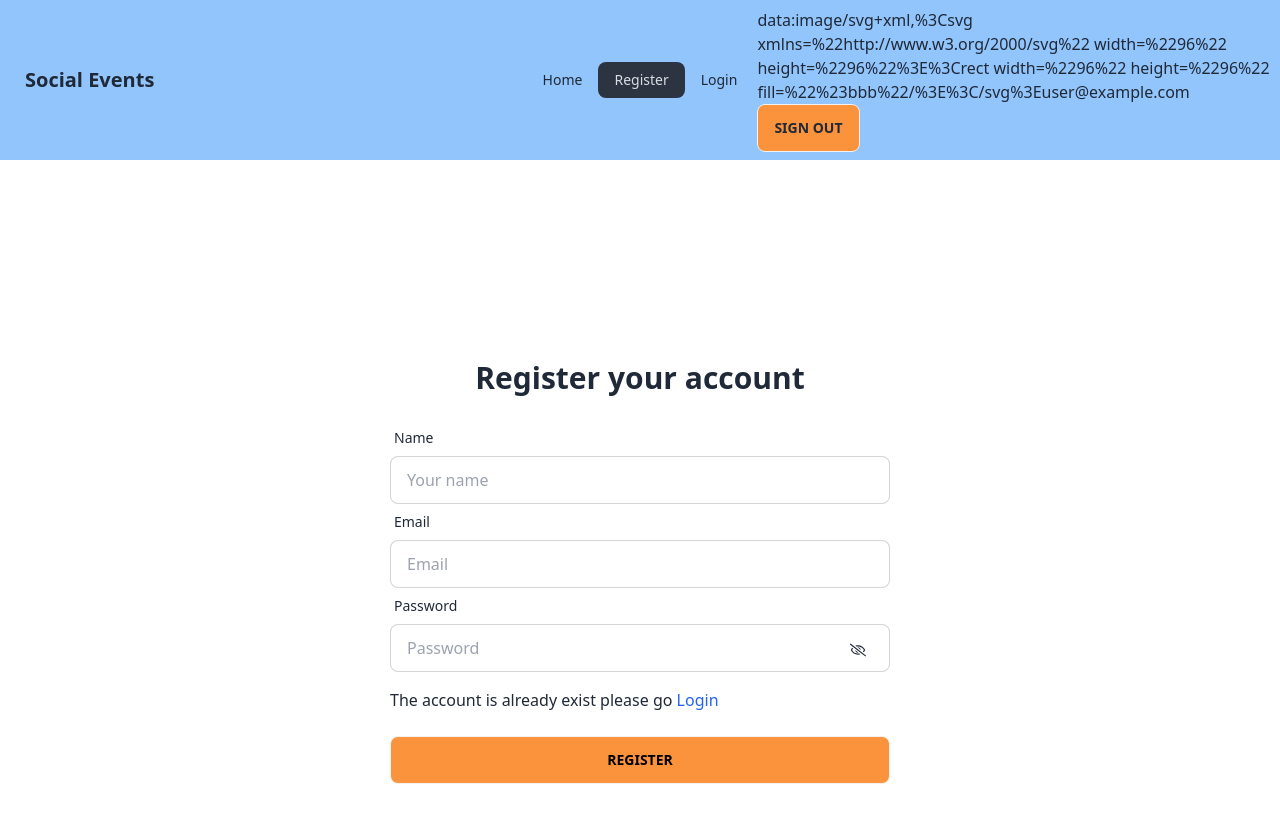
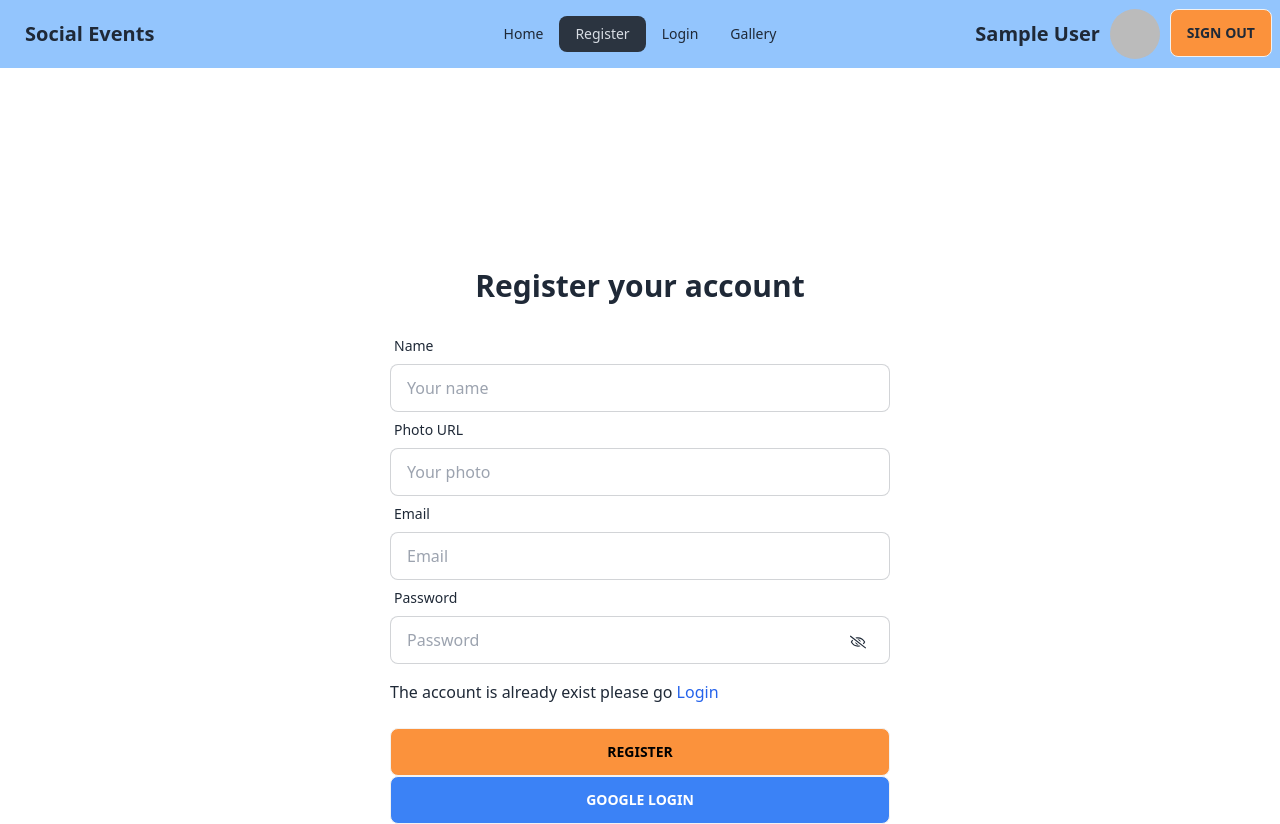
Before and after one commit to Zisan05/Event-management, a React (Vite) app: page /register in a window 1280 px wide. Shown: the top 824 px of the page. Before the commit the page ends 800 px from the top, so only its background shows below. Built offline with nearby package versions, Linux system fonts and the light colour scheme; no server answers; sample sign-in values are in the browser's storage.

Commit message:
Extra route complete, google link added

```diff
--- /dev/null
+++ b/src/componenets/ErrorPage/Errorpage.jsx
@@ -0,0 +1,11 @@
+
+
+const Errorpage = () => {
+    return (
+        <div>
+            <h1 className="text-4xl text-center mt-[300px] text-red-600 font-bold ">404-ERROR!!!</h1>
+        </div>
+    );
+};
+
+export default Errorpage;
--- /dev/null
+++ b/src/componenets/Gallery/Gallery.jsx
@@ -0,0 +1,30 @@
+import { useLoaderData } from "react-router-dom";
+import GalleryDesign from "./GalleryDesign/GalleryDesign";
+import { useState } from "react";
+
+
+const Gallery = () => {
+
+    const [datalength,setDatalength] = useState(4)
+  const item = useLoaderData();
+  console.log(item)
+
+    return (
+        <div>
+        <h1 className="text-blue-400 text-[42px] font-semibold text-center underline">Our Memories</h1>
+        <div className="grid grid-cols-1 md:grid-cols-2 lg:grid-cols-3 gap-[50px]  lg:ml-[100px]">
+            {
+                item.slice(0,datalength).map(item =><GalleryDesign key={item.id} item={item} ></GalleryDesign> )
+            }
+             </div>
+
+             <div className={datalength === item.length && 'hidden'}>
+                <button onClick={() => setDatalength(item.length)} className="text-[25px] bg-orange-400 py-[5px] px-[10px] rounded-[5px] ml-[100px]  md:ml-[330PX] lg:ml-[800px] mb-[80px] text-white">See all</button>
+             </div>
+
+
+      </div>
+    );
+};
+
+export default Gallery;
--- /dev/null
+++ b/src/componenets/Gallery/GalleryDesign/GalleryDesign.jsx
@@ -0,0 +1,13 @@
+
+
+const GalleryDesign = ({item}) => {
+
+    const {image} = item;
+    return (
+        <div>
+            <img className="w-[400px] h-[400px] " src={image} alt="" />
+        </div>
+    );
+};
+
+export default GalleryDesign;
--- a/src/componenets/Home/Home.jsx
+++ b/src/componenets/Home/Home.jsx
@@ -21,7 +21,7 @@ const Home = () => {
 
 <h1 className='font-bold text-[40px] text-center underline'>Our Promise</h1>
 <div className='flex flex-col md:flex-col lg:flex-row justify-around items-center'>
-<div className=''>
+<div>
  <h1 className="text-[20px] md:text-[30px] lg:text-[35px] text-center font-extrabold text-blue-300 mt-[30px]">Let us manage your event... </h1>
  <h1 className="text-[20px] md:text-[30px] lg:text-[35px] text-center font-extrabold text-orange-400">And its our promise to make your event that <br /> <span className="text-gray-800">much memorable that you never forget...</span> </h1>
  </div>
@@ -35,6 +35,7 @@ const Home = () => {
     {
         data.map(data => <Card key = {data.id} data = {data}></Card>)
     }
+
  </div>
  <div>
   <Review></Review>
--- a/src/componenets/Login/Login.jsx
+++ b/src/componenets/Login/Login.jsx
@@ -8,10 +8,27 @@ import { FaRegEyeSlash } from 'react-icons/fa';
 
 const Login = () => {
 
-     const {LoginUser} = useContext(AuthContext)
+     const {LoginUser,GoogleUser} = useContext(AuthContext)
      const [ErrorMsg , setErrorMsg] = useState('')
 
      const [ShowPassword, SetShowPassword] = useState(false)
+
+const handleGoogle = () =>{
+
+     GoogleUser()
+     .then(result => {
+          console.log(result.user)
+          Swal.fire(
+               'success',
+               'Successfully added your account',
+               'success'
+             )
+     })
+     .catch(error => {
+          console.log(error.message)
+          setErrorMsg("Your Email or Password is invalid please check your Email or Password")
+     })
+}
 
      const handleLogin = e =>{
 
@@ -94,6 +111,8 @@ const Login = () => {
                          </span>
 
                       <button className="btn bg-orange-400 font-bold text-black">Login</button>
+                      <button onClick={handleGoogle} className="btn bg-blue-500 font-bold text-white">Google login</button>
+
                  </div>
             </form>
      </div>
--- a/src/componenets/Navbar/Navbar.jsx
+++ b/src/componenets/Navbar/Navbar.jsx
@@ -30,6 +30,8 @@ const handleLogout = () =>{
     <li><NavLink to ={'/'}>Home</NavLink></li>
     <li><NavLink to ={'/register'}>Register</NavLink></li>
     <li><NavLink to ={'/login'}>Login</NavLink></li>
+
+    <li><NavLink to ={'/gallery'}>Gallery</NavLink></li>
     </>
     return (
         <div className="navbar bg-blue-300">
@@ -50,10 +52,10 @@ const handleLogout = () =>{
      {NavItem}
     </ul>
   </div>
-  <div className="navbar-end">
+  <div className="navbar-end ">
 
     {
-      User ? <p>{User.photoURL}{User.email}  <button className="btn bg-orange-400" onClick={handleLogout}>Sign out</button></p> :
+      User ?<div className="flex gap-[10px]"><p className="my-auto font-bold text-[20px] ">{User.displayName}</p><img className="h-[50px] w-[50px] rounded-[50%]" src={User.photoURL}></img><button className="btn bg-orange-400" onClick={handleLogout}>Sign out</button></div>  :
       <button className="btn bg-orange-400"><Link to ={'/login'}>Log in </Link></button>
     }
 
--- a/src/componenets/Provider/AuthProvider.jsx
+++ b/src/componenets/Provider/AuthProvider.jsx
@@ -1,10 +1,14 @@
-import { createUserWithEmailAndPassword, onAuthStateChanged, signInWithEmailAndPassword, signOut} from "firebase/auth";
+import { GoogleAuthProvider, createUserWithEmailAndPassword, onAuthStateChanged, signInWithEmailAndPassword, signInWithPopup, signOut, updateProfile} from "firebase/auth";
 import { createContext, useEffect, useState } from "react";
 import auth from "../../Firebase.config";
 
 export const AuthContext = createContext(null);
 
+const provider = new GoogleAuthProvider();
+
 const AuthProvider = ({children}) => {
+
+
 
   const [User,setUser] = useState({})
 
@@ -27,6 +31,19 @@ const AuthProvider = ({children}) => {
     return signOut(auth);
   }
 
+
+  const GoogleUser = (value) => {
+   return signInWithPopup(auth, provider)
+
+  }
+  const UpdateProfile = (name,photo) =>{
+    return updateProfile(auth.currentUser, {
+      displayName: name, photoURL: photo
+    })
+
+
+  }
+
   useEffect( () => {
     const unsubscribe =  onAuthStateChanged(auth , currentUser => {
          setUser(currentUser);
@@ -38,7 +55,7 @@ return () => {
 
  },[])
 
-    const AuthInfo = {User,CreateUser,LoginUser,LogoutUser,Loading}
+    const AuthInfo = {User,CreateUser,LoginUser,LogoutUser,GoogleUser ,UpdateProfile,Loading}
     return (
         <AuthContext.Provider value={AuthInfo}>
              {children}
--- a/src/componenets/Register/Register.jsx
+++ b/src/componenets/Register/Register.jsx
@@ -7,11 +7,27 @@ import { FaRegEyeSlash } from 'react-icons/fa';
 
 const Register = () => {
 
-     const {CreateUser} = useContext(AuthContext);
+     const {CreateUser,UpdateProfile,GoogleUser} = useContext(AuthContext);
 
      const [ErrorMsg , setErrorMsg] = useState('')
 
      const [ShowPassword, SetShowPassword] = useState(false)
+     const handleGoogle = () =>{
+
+          GoogleUser()
+          .then(result => {
+               console.log(result.user)
+               Swal.fire(
+                    'success',
+                    'Successfully added your account',
+                    'success'
+                  )
+          })
+          .catch(error => {
+               console.log(error.message)
+               setErrorMsg("Your Email or Password is invalid please check your Email or Password")
+          })
+     }
 
 
      const handleRegister = e =>{
@@ -22,6 +38,10 @@ const Register = () => {
 
 
      const email = e.target.email.value;
+     const name = e.target.name.value;
+     const photo = e.target.photo.value;
+
+     console.log(name,photo)
      const password = e.target.password.value;
      console.log(email,password);
      if (password.length < 6) {
@@ -38,6 +58,11 @@ const Register = () => {
      CreateUser(email,password)
      .then(result => {
           console.log(result.user)
+          UpdateProfile(name,photo)
+          .then((result)=>{
+               console.log(result)
+          })
+
           Swal.fire(
                'success',
                'Successfully added your account',
@@ -65,6 +90,17 @@ const Register = () => {
                               type="text"
                               name="name"
                               placeholder="Your name"
+                              className="input input-bordered"
+                         />
+                    </div>
+                    <div className="form-control">
+                         <label className="label">
+                              <span className="label-text">Photo URL</span>
+                         </label>
+                         <input
+                              type="text"
+                              name="photo"
+                              placeholder="Your photo"
                               className="input input-bordered"
                          />
                     </div>
@@ -113,6 +149,7 @@ const Register = () => {
 
                     <div className="form-control mt-6">
                          <button className="btn bg-orange-400 font-bold text-black">Register</button>
+                         <button onClick={handleGoogle} className="btn bg-blue-500 font-bold text-white">Google login</button>
                     </div>
                </form>
         </div>
--- a/src/main.jsx
+++ b/src/main.jsx
@@ -13,16 +13,20 @@ import Login from './componenets/Login/Login';
 import AuthProvider from './componenets/Provider/AuthProvider';
 import CardsDetails from './componenets/CardsDetails/CardsDetails';
 import PrivetRoute from './componenets/PrivetRoute/PrivetRoute';
+import Errorpage from './componenets/ErrorPage/Errorpage';
+import Gallery from './componenets/Gallery/Gallery';
 
 const router = createBrowserRouter([
   {
     path: "/",
     element: <Root></Root>,
+    errorElement:<Errorpage></Errorpage>,
     children:[
 {
     path:"/",
     element:<Home></Home>,
     loader: ()=> fetch('/event.json')
+
 },
 
 {
@@ -39,6 +43,12 @@ const router = createBrowserRouter([
     path:"/login",
     element:<Login></Login>
 },
+{
+    path:"/gallery",
+    element:<PrivetRoute><Gallery></Gallery></PrivetRoute>,
+    loader: ()=> fetch('/gallery.json')
+
+},
 
     ]
   },
```
Also changed, not shown: public/gallery.json (added, +45 -0 lines).
